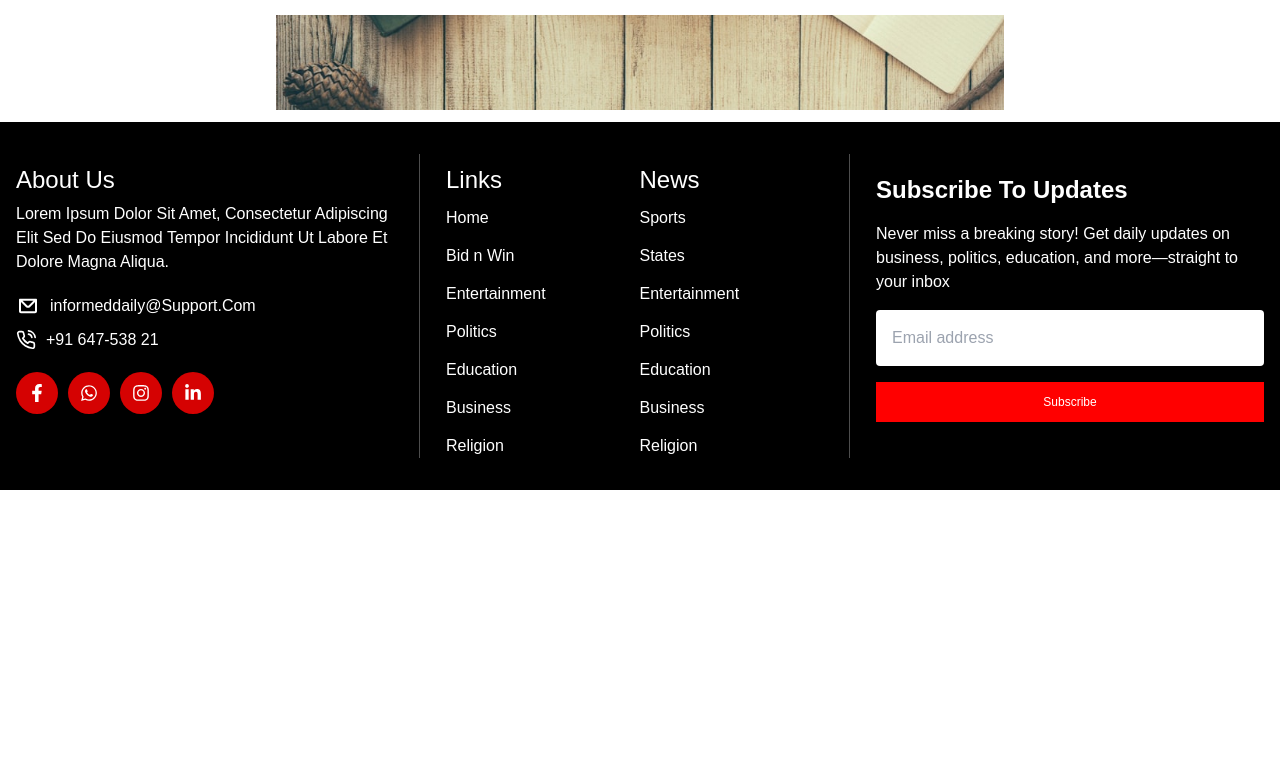
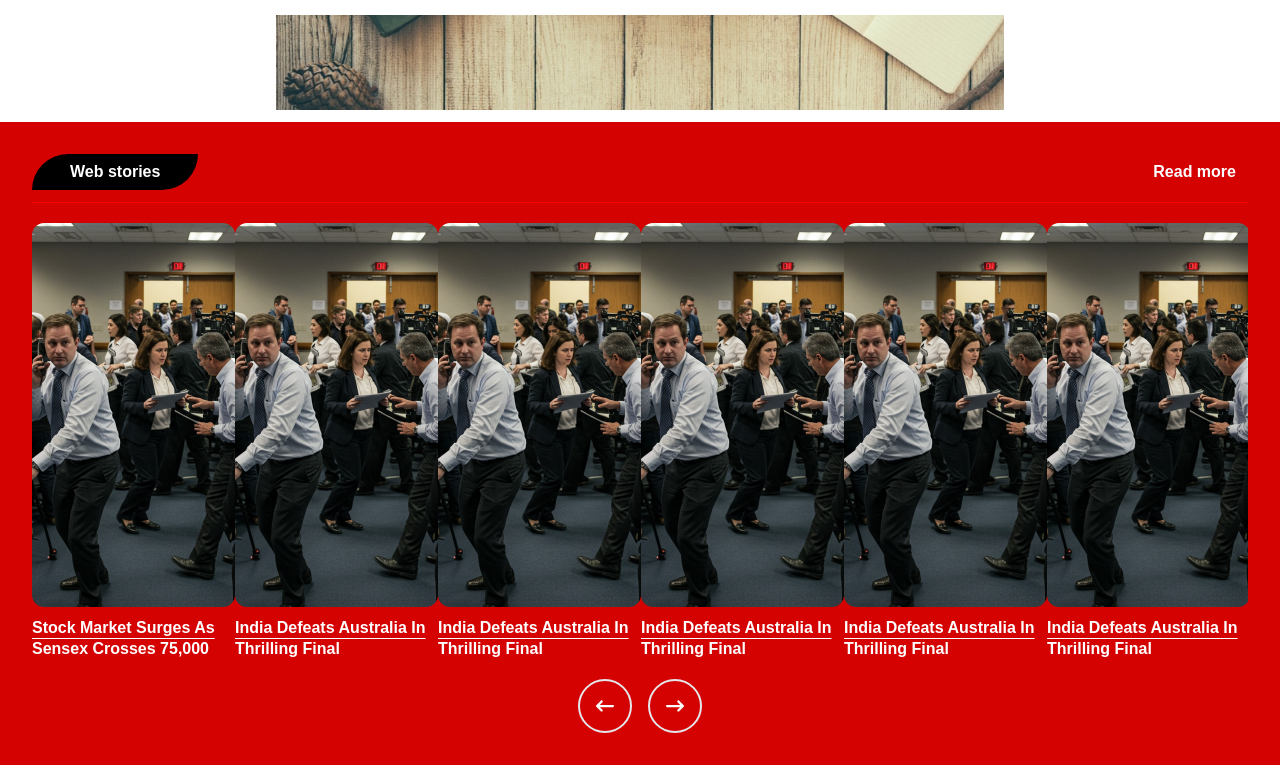
Before and after one commit to sandeshJITHVAR/raftar, a Next.js app: page / in a window 1280 px wide. Shown: the part 1000-1775 px from the top of the page. Before the commit the page ends 1490 px from the top, so only its background shows below. Built offline with nearby package versions, Linux system fonts and the light colour scheme; no server answers.

Commit message:
fix again

```diff
--- a/src/app/page.js
+++ b/src/app/page.js
@@ -1,23 +1,23 @@
-// import Bollywood from "@/section/home/Bollywood";
-// import Categaroy from "@/section/home/Categaroy";
-// import CityNews from "@/section/home/CityNews";
+import Bollywood from "@/section/home/Bollywood";
+import Categaroy from "@/section/home/Categaroy";
+import CityNews from "@/section/home/CityNews";
 import HeroSection from "@/section/home/HeroSection";
-// import MoreStories from "@/section/home/MoreStories";
-// import VideoNews2 from "@/section/home/VideoNews2";
-// import VideosStories1 from "@/section/comon/VideosSories1";
-// import WebStories from "@/section/home/WebStories";
+import MoreStories from "@/section/home/MoreStories";
+import VideoNews2 from "@/section/home/VideoNews2";
+import VideosStories1 from "@/section/comon/VideosSories1";
+import WebStories from "@/section/home/WebStories";
 
 export default function Home() {
   return (
     <main className="">
       <HeroSection />
-      {/* <WebStories banner={true} />
+      <WebStories banner={true} />
       <Categaroy />
       <VideosStories1 />
       <Bollywood />
       <VideoNews2 />
       <CityNews />
-      <MoreStories /> */}
+      <MoreStories />
     </main>
   );
 }
```
